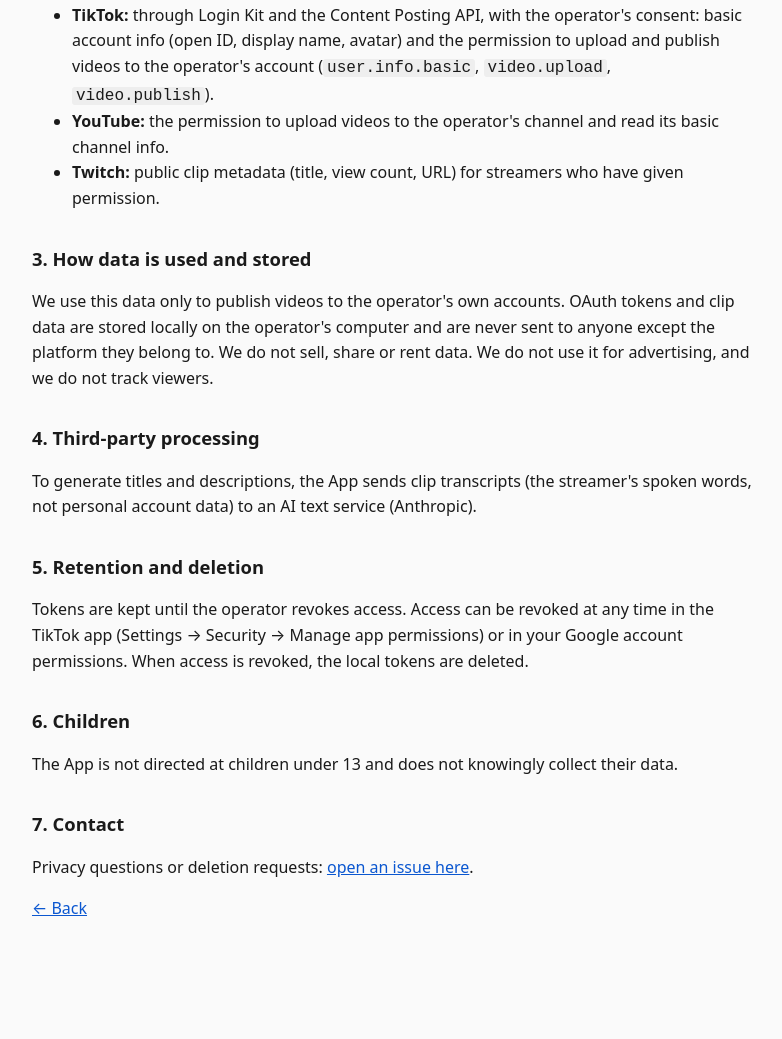
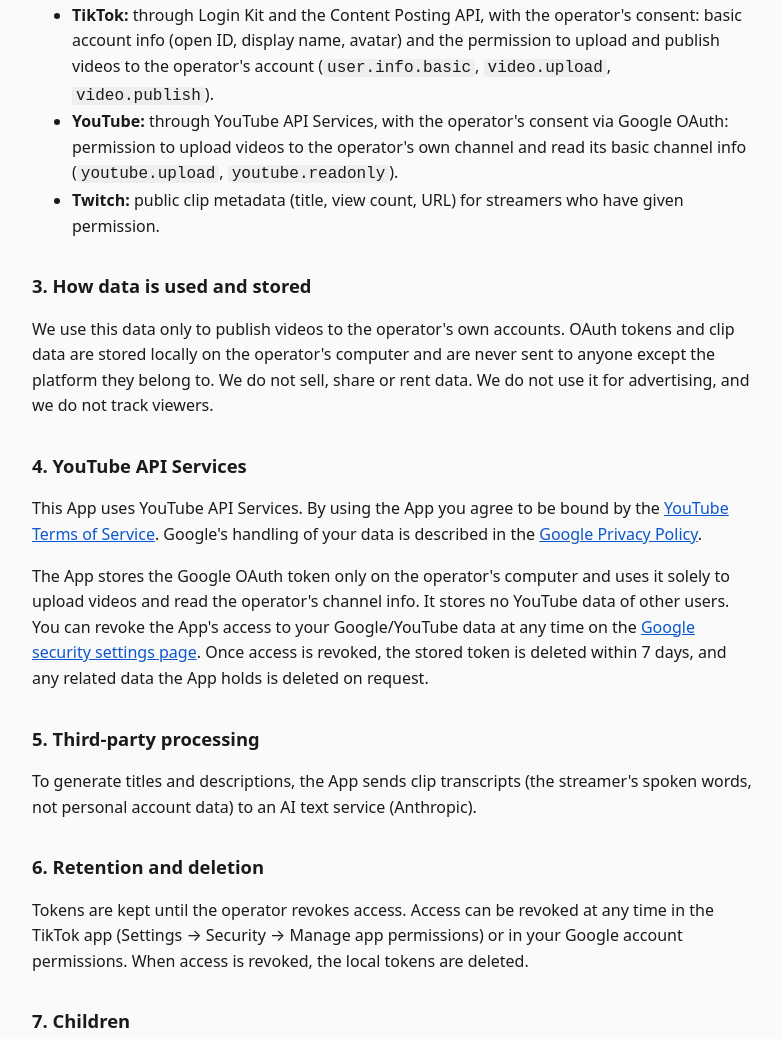
Before and after one commit to jvidi28-afk/gta6-clipfarm-legal, a plain HTML site: page privacy.html in a window 1280 px wide. Shown: the part 346-1385 px from the top of the page, without its empty margins (248-1030 px from the left). Before the commit the page ends 1348 px from the top, so only its background shows below. Drawn offline with Linux system fonts and the light colour scheme.

Commit message:
Add YouTube API Services disclosures to privacy policy, terms and homepage
Co-Authored-By: Claude Opus 5.5 <noreply@anthropic.com>

```diff
--- a/privacy.html
+++ b/privacy.html
@@ -17,23 +17,27 @@
 <h2>2. Data we access</h2>
 <ul>
 <li><strong>TikTok:</strong> through Login Kit and the Content Posting API, with the operator's consent: basic account info (open ID, display name, avatar) and the permission to upload and publish videos to the operator's account (<code>user.info.basic</code>, <code>video.upload</code>, <code>video.publish</code>).</li>
-<li><strong>YouTube:</strong> the permission to upload videos to the operator's channel and read its basic channel info.</li>
+<li><strong>YouTube:</strong> through YouTube API Services, with the operator's consent via Google OAuth: permission to upload videos to the operator's own channel and read its basic channel info (<code>youtube.upload</code>, <code>youtube.readonly</code>).</li>
 <li><strong>Twitch:</strong> public clip metadata (title, view count, URL) for streamers who have given permission.</li>
 </ul>
 
 <h2>3. How data is used and stored</h2>
 <p>We use this data only to publish videos to the operator's own accounts. OAuth tokens and clip data are stored locally on the operator's computer and are never sent to anyone except the platform they belong to. We do not sell, share or rent data. We do not use it for advertising, and we do not track viewers.</p>
 
-<h2>4. Third-party processing</h2>
+<h2>4. YouTube API Services</h2>
+<p>This App uses YouTube API Services. By using the App you agree to be bound by the <a href="https://www.youtube.com/t/terms">YouTube Terms of Service</a>. Google's handling of your data is described in the <a href="https://policies.google.com/privacy">Google Privacy Policy</a>.</p>
+<p>The App stores the Google OAuth token only on the operator's computer and uses it solely to upload videos and read the operator's channel info. It stores no YouTube data of other users. You can revoke the App's access to your Google/YouTube data at any time on the <a href="https://myaccount.google.com/permissions">Google security settings page</a>. Once access is revoked, the stored token is deleted within 7 days, and any related data the App holds is deleted on request.</p>
+
+<h2>5. Third-party processing</h2>
 <p>To generate titles and descriptions, the App sends clip transcripts (the streamer's spoken words, not personal account data) to an AI text service (Anthropic).</p>
 
-<h2>5. Retention and deletion</h2>
+<h2>6. Retention and deletion</h2>
 <p>Tokens are kept until the operator revokes access. Access can be revoked at any time in the TikTok app (Settings → Security → Manage app permissions) or in your Google account permissions. When access is revoked, the local tokens are deleted.</p>
 
-<h2>6. Children</h2>
+<h2>7. Children</h2>
 <p>The App is not directed at children under 13 and does not knowingly collect their data.</p>
 
-<h2>7. Contact</h2>
+<h2>8. Contact</h2>
 <p>Privacy questions or deletion requests: <a href="https://github.com/jvidi28-afk/gta6-clipfarm-legal/issues">open an issue here</a>.</p>
 
 <p><a href="index.html">← Back</a></p>
```
Also changed, not shown: index.html (+1 -0 lines), terms.html (+1 -0 lines), icon.png (added).
